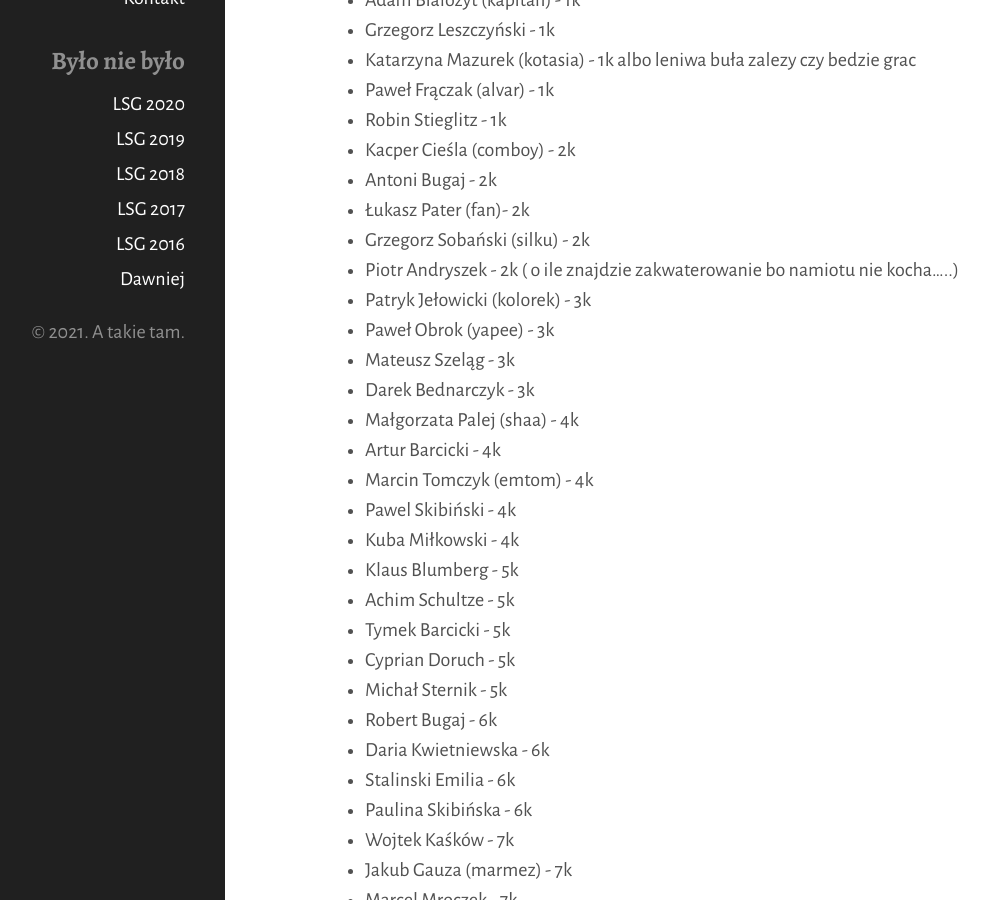
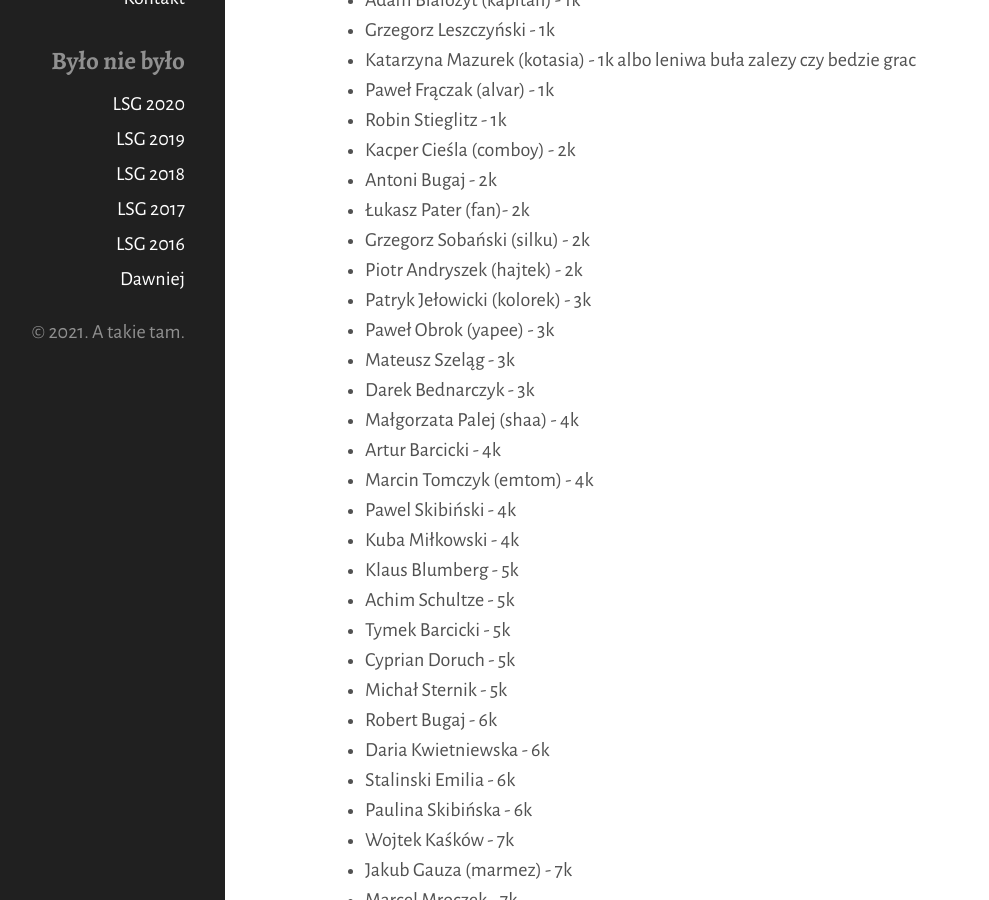
Before and after one commit to tasuki/lsg, a Jekyll site: the page built from zarejestrowani.md, in a window 1280 px wide and 900 px high, scrolled down 685 px. Shown: the whole window, without its empty margins (135-1124 px from the left). Built offline with Jekyll 4.4.1, drawn with Linux system fonts in a browser that asks for light colours; nearby versions of some CDN libraries.

Commit message:
Update zarejestrowani.md

```diff
--- a/zarejestrowani.md
+++ b/zarejestrowani.md
@@ -33,7 +33,7 @@ Zarejestrowani uczestnicy (mniej więcej wg siły):
 - Antoni Bugaj - 2k
 - Łukasz Pater (fan)- 2k
 - Grzegorz Sobański (silku) - 2k
-- Piotr Andryszek - 2k ( o ile znajdzie zakwaterowanie bo namiotu nie kocha.....)
+- Piotr Andryszek (hajtek) - 2k
 - Patryk Jełowicki (kolorek) - 3k
 - Paweł Obrok (yapee) - 3k
 - Mateusz Szeląg - 3k
```
